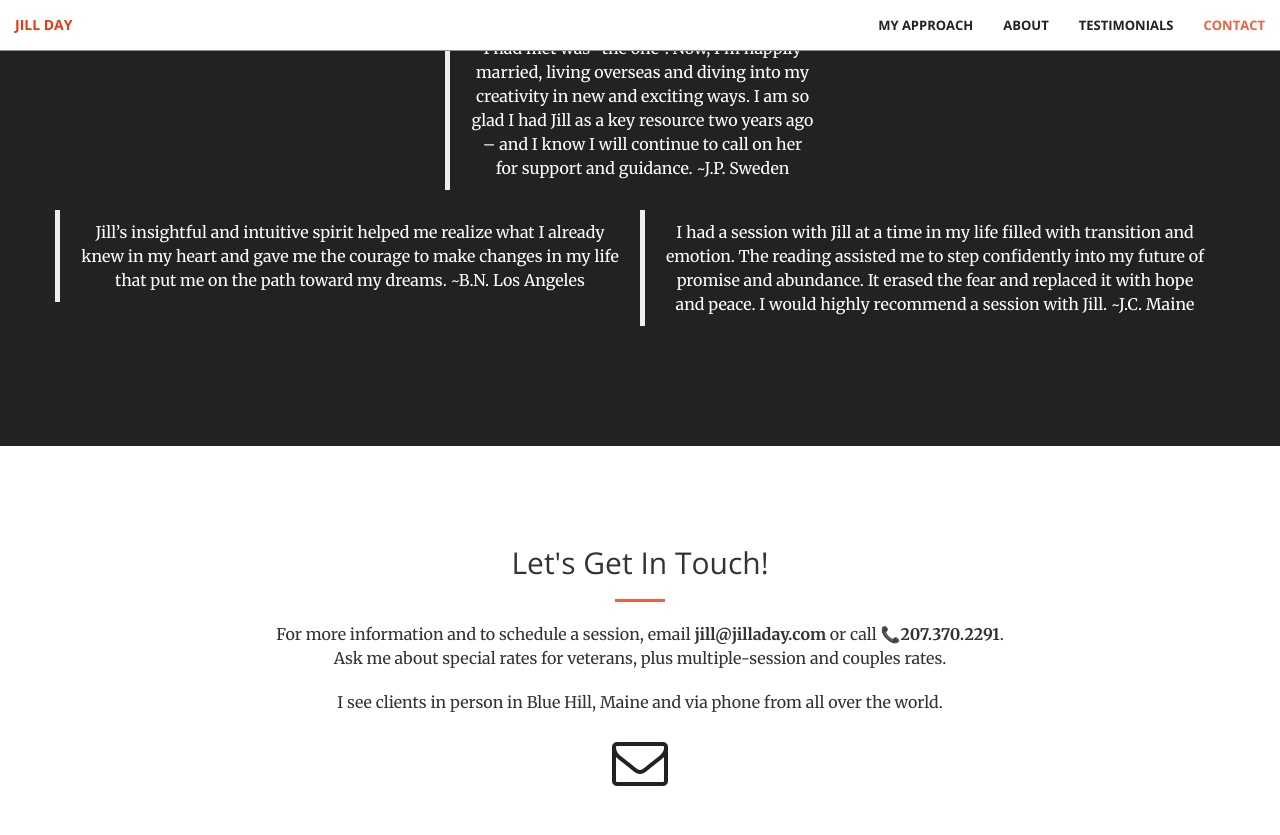
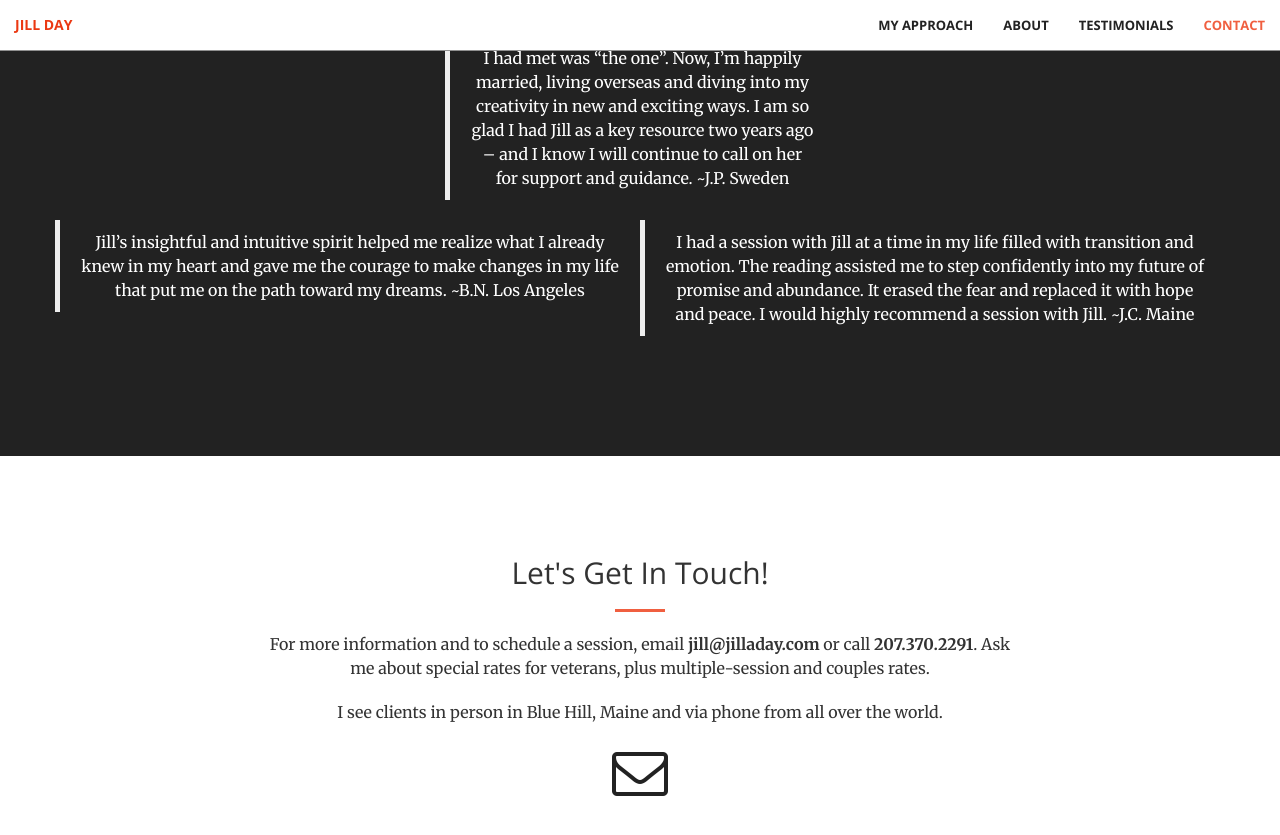
Before and after one commit to audreyshub/jilladay, a Jekyll site: the page built from index.html, in a window 1280 px wide and 900 px high, scrolled down 3788 px. Shown: the top 835 px of the window. Built offline with Jekyll 4.4.1, drawn with Linux system fonts in a browser that asks for light colours.

Commit message:
small edits

```diff
--- a/_includes/about.html
+++ b/_includes/about.html
@@ -29,7 +29,7 @@
                     <li class="text-muted">5 Rhythms dance practice with Amara Pagano and Kari Luehman</li>
                     <li class="text-muted">Holding women’s circles in transformational work</li>
                     <li class="text-muted">Iyengar yoga teacher training with Kim Peralta</li>
-                    <li class="text-muted">In-depth, long-term work with Laurie Hoover, master of SHEN therapy</li>
+                    <li class="text-muted" style="margin-bottom: 20px">In-depth, long-term work with Laurie Hoover, master of SHEN therapy</li>
                 </ul>
                 <p class="text-muted">I’ve also managed to be married for 17 years to a most loving and supportive partner, and we have two fierce  and beautiful girls whom we raise in a home we built ourselves on the coast of Maine. And then there is my joy of a companion, Sylvie the 🐶. </p>
             </div>
--- a/_includes/contact.html
+++ b/_includes/contact.html
@@ -4,7 +4,7 @@
             <div class="col-lg-8 col-lg-offset-2 text-center">
                 <h2 class="section-heading">Let's Get In Touch!</h2>
                 <hr class="primary">
-                <p>For more information and to schedule a session, email <strong>jill@jilladay.com</strong> or call 📞<strong>207.370.2291</strong>. Ask me about special rates for veterans, plus multiple-session and couples rates.</p>
+                <p>For more information and to schedule a session, email <strong>jill@jilladay.com</strong> or call <strong>207.370.2291</strong>. Ask me about special rates for veterans, plus multiple-session and couples rates.</p>
                 <p>I see clients in person in Blue Hill, Maine and via phone from all over the world.</p>
             </div>
         <div class="col-lg-12 text-center">
```
